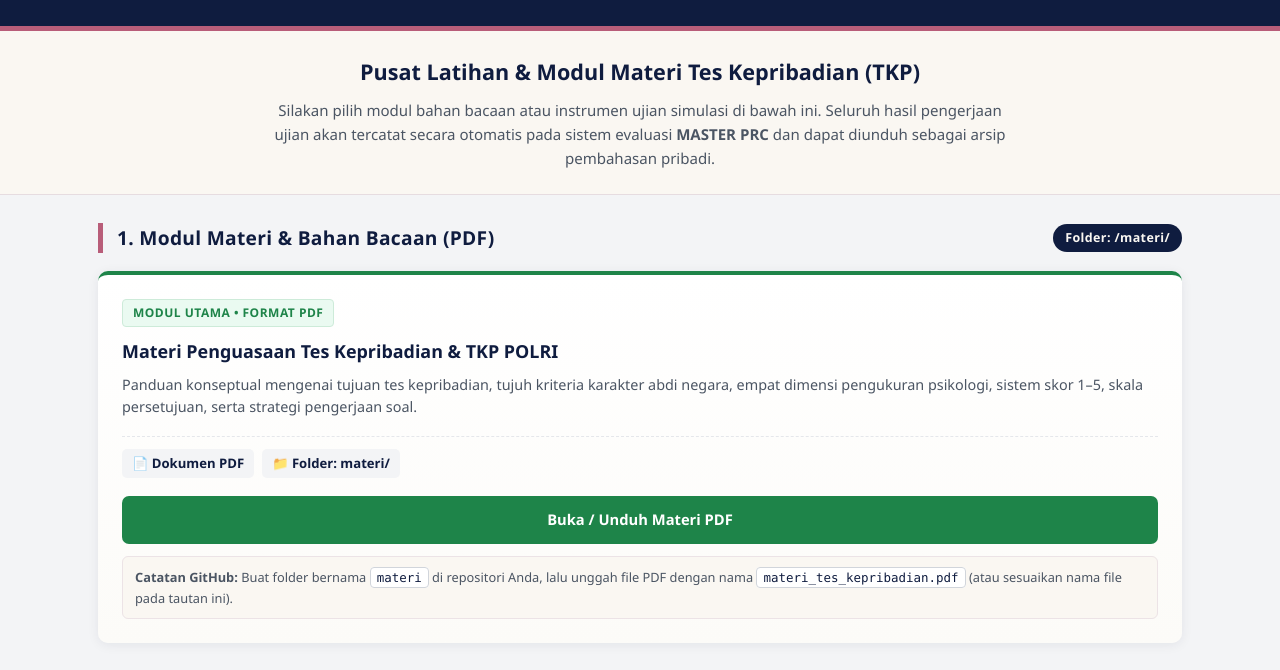
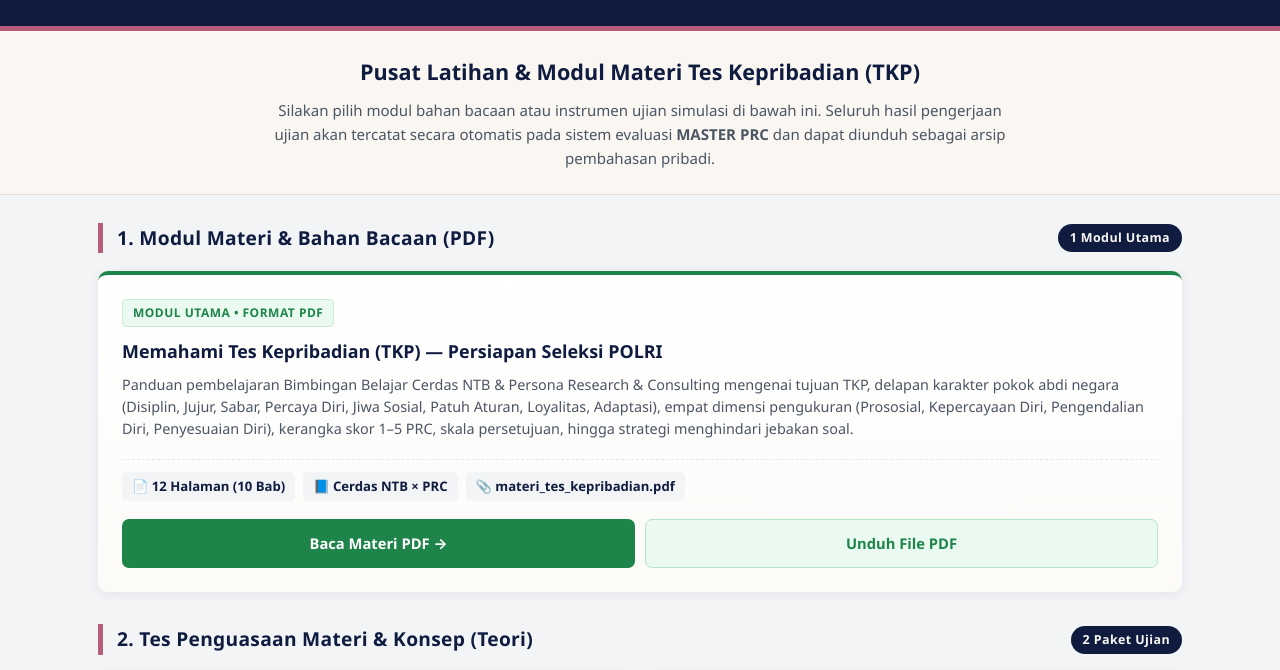
Before and after one commit to personaresearchconsulting-alt/TES-KEPRIBADIAN-POLRI, a plain HTML site: page index.html in a window 1280 px wide. Shown: the part 99-769 px from the top of the page. Drawn offline with Linux system fonts and the light colour scheme.

Commit message:
Enhance button styles and update PDF links
Added button group styles and updated PDF button functionality. Removed unnecessary notes and improved text clarity.

```diff
--- a/index.html
+++ b/index.html
@@ -182,6 +182,11 @@
             padding: 4px 10px;
             border-radius: 5px;
         }
+        .btn-group {
+            display: flex;
+            gap: 10px;
+            flex-wrap: wrap;
+        }
         .btn {
             display: inline-flex;
             align-items: center;
@@ -197,6 +202,9 @@
             transition: background 0.2s ease, opacity 0.2s ease;
             border: none;
             text-align: center;
+        }
+        .btn-group .btn {
+            flex: 1 1 200px;
         }
         .btn-primary {
             background: var(--primary);
@@ -219,23 +227,13 @@
         .btn-pdf:hover {
             background: #176b3a;
         }
-        .pdf-note {
-            margin-top: 12px;
-            font-size: 0.8rem;
-            color: var(--text-muted);
-            background: var(--cream);
-            padding: 10px 12px;
-            border-radius: 6px;
-            border: 1px solid #ece3e6;
+        .btn-pdf-outline {
+            background: #eafaf1;
+            color: var(--success);
+            border: 1.5px solid #b7e4c7;
         }
-        .pdf-note code {
-            background: #ffffff;
-            padding: 2px 6px;
-            border-radius: 4px;
-            border: 1px solid #d1d5db;
-            color: var(--primary);
-            font-family: Consolas, Monaco, monospace;
-            font-size: 0.78rem;
+        .btn-pdf-outline:hover {
+            background: #d8f3e5;
         }
         .disclaimer-box {
             margin-top: 34px;
@@ -276,12 +274,12 @@
 <body>
 
 <header>
-    <div class="brand-title">PERSONA RESEARCH &amp; CONSULTING</div>
-    <span class="brand-sub">Portal Asesmen &amp; Pembinaan Tes Kepribadian — Persiapan Seleksi POLRI</span>
+    <div class="brand-title">PERSONA RESEARCH & CONSULTING</div>
+    <span class="brand-sub">Portal Asesmen & Pembinaan Tes Kepribadian — Persiapan Seleksi POLRI</span>
 </header>
 
 <div class="hero-banner">
-    <h1>Pusat Latihan &amp; Modul Materi Tes Kepribadian (TKP)</h1>
+    <h1>Pusat Latihan & Modul Materi Tes Kepribadian (TKP)</h1>
     <p>Silakan pilih modul bahan bacaan atau instrumen ujian simulasi di bawah ini. Seluruh hasil pengerjaan ujian akan tercatat secara otomatis pada sistem evaluasi <strong>MASTER PRC</strong> dan dapat diunduh sebagai arsip pembahasan pribadi.</p>
 </div>
 
@@ -289,35 +287,36 @@
 
     <!-- BAGIAN 1: MODUL MATERI PDF -->
     <div class="section-header">
-        <h2>1. Modul Materi &amp; Bahan Bacaan (PDF)</h2>
-        <span class="badge-count">Folder: /materi/</span>
+        <h2>1. Modul Materi & Bahan Bacaan (PDF)</h2>
+        <span class="badge-count">1 Modul Utama</span>
     </div>
 
     <div class="grid-cards">
         <div class="card card-pdf">
             <div>
                 <span class="card-tag">Modul Utama • Format PDF</span>
-                <h3>Materi Penguasaan Tes Kepribadian &amp; TKP POLRI</h3>
-                <p>Panduan konseptual mengenai tujuan tes kepribadian, tujuh kriteria karakter abdi negara, empat dimensi pengukuran psikologi, sistem skor 1–5, skala persetujuan, serta strategi pengerjaan soal.</p>
+                <h3>Memahami Tes Kepribadian (TKP) — Persiapan Seleksi POLRI</h3>
+                <p>Panduan pembelajaran Bimbingan Belajar Cerdas NTB & Persona Research & Consulting mengenai tujuan TKP, delapan karakter pokok abdi negara (Disiplin, Jujur, Sabar, Percaya Diri, Jiwa Sosial, Patuh Aturan, Loyalitas, Adaptasi), empat dimensi pengukuran (Prososial, Kepercayaan Diri, Pengendalian Diri, Penyesuaian Diri), kerangka skor 1–5 PRC, skala persetujuan, hingga strategi menghindari jebakan soal.</p>
                 <div class="card-meta">
-                    <span>📄 Dokumen PDF</span>
-                    <span>📁 Folder: materi/</span>
+                    <span>📄 12 Halaman (10 Bab)</span>
+                    <span>📘 Cerdas NTB × PRC</span>
+                    <span>📎 materi_tes_kepribadian.pdf</span>
                 </div>
             </div>
-            <div>
-                <a href="materi/materi_tes_kepribadian.pdf" target="materi_tes_kepribadian.pdf" rel="noopener" class="btn btn-pdf">
-                    Buka / Unduh Materi PDF
+            <div class="btn-group">
+                <a href="materi_tes_kepribadian.pdf" target="_blank" rel="noopener" class="btn btn-pdf">
+                    Baca Materi PDF →
                 </a>
-                <div class="pdf-note">
-                    <strong>Catatan GitHub:</strong> Buat folder bernama <code>materi</code> di repositori Anda, lalu unggah file PDF dengan nama <code>materi_tes_kepribadian.pdf</code> (atau sesuaikan nama file pada tautan ini).
-                </div>
+                <a href="materi_tes_kepribadian.pdf" download="materi_tes_kepribadian.pdf" class="btn btn-pdf-outline">
+                    Unduh File PDF
+                </a>
             </div>
         </div>
     </div>
 
     <!-- BAGIAN 2: TES PENGUASAAN MATERI (TEORI & KONSEP) -->
     <div class="section-header">
-        <h2>2. Tes Penguasaan Materi &amp; Konsep (Teori)</h2>
+        <h2>2. Tes Penguasaan Materi & Konsep (Teori)</h2>
         <span class="badge-count">2 Paket Ujian</span>
     </div>
 
@@ -327,7 +326,7 @@
             <div>
                 <span class="card-tag">Teori TKP • Seri 1</span>
                 <h3>Tes Penguasaan Materi Tes Kepribadian (TKP) — Seri 1</h3>
-                <p>Evaluasi pemahaman konsep dasar TKP, tujuh pilar karakter abdi negara, empat dimensi pengukuran (Prososial, Kepercayaan Diri, Pengendalian Diri, Penyesuaian Diri), serta sistem gradasi skor.</p>
+                <p>Evaluasi pemahaman konsep dasar TKP, pilar karakter abdi negara, empat dimensi pengukuran (Prososial, Kepercayaan Diri, Pengendalian Diri, Penyesuaian Diri), serta sistem gradasi skor.</p>
                 <div class="card-meta">
                     <span>📝 50 Butir Soal</span>
                     <span>🎯 Skala Nilai 100</span>
@@ -407,14 +406,14 @@
     </div>
 
     <div class="disclaimer-box">
-        <strong>Catatan Akademik &amp; Ketentuan Penggunaan:</strong> Seluruh modul materi dan instrumen simulasi pada portal ini disusun secara internal oleh <strong>Persona Research &amp; Consulting (PRC)</strong> sebagai sarana edukasi dan pembinaan karakter calon peserta seleksi, bukan merupakan instrumen maupun standar norma resmi institusi POLRI.
+        <strong>Catatan Akademik & Ketentuan Penggunaan:</strong> Seluruh modul materi dan instrumen simulasi pada portal ini disusun secara internal oleh <strong>Persona Research & Consulting (PRC)</strong> sebagai sarana edukasi dan pembinaan karakter calon peserta seleksi, bukan merupakan instrumen maupun standar norma resmi institusi POLRI.
     </div>
 
 </main>
 
 <footer>
-    <div>&copy; 2026 <strong>Persona Research &amp; Consulting (PRC)</strong> — Layanan Bimbingan &amp; Asesmen Psikologi</div>
-    <div style="margin-top: 4px;">Informasi &amp; Konsultasi Peserta: <a href="https://wa.me/628774255786" target="_blank" rel="noopener">WhatsApp 0877 425 5786</a></div>
+    <div>© 2026 <strong>Persona Research & Consulting (PRC)</strong> — Layanan Bimbingan & Asesmen Psikologi</div>
+    <div style="margin-top: 4px;">Informasi & Konsultasi Peserta: <a href="https://wa.me/628774255786" target="_blank" rel="noopener">WhatsApp 0877 425 5786</a></div>
 </footer>
 
 </body>
```
